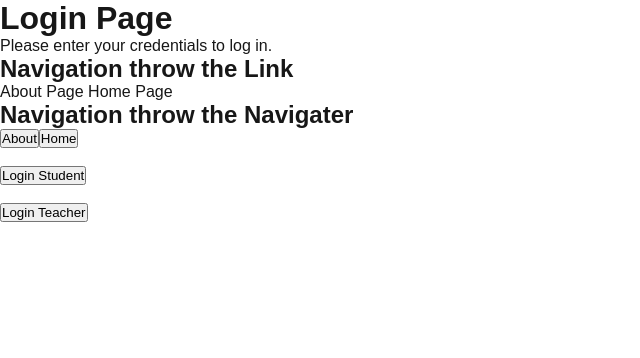
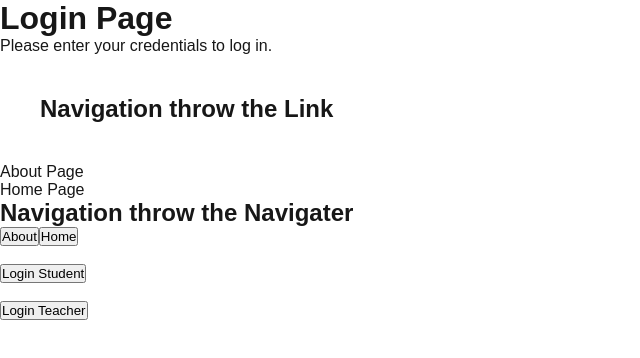
Before and after one commit to Ritiksharmaji/Next-js-tutorial, a Next.js app in the folder app1/: page /login in a window 1280 px wide. Shown: the top 358 px of the page, without its empty margins (0-640 px from the left). Built offline with nearby package versions, Linux system fonts and the light colour scheme.

Commit message:
adding notes on routing

```diff
--- a/app1/src/app/login/page.js
+++ b/app1/src/app/login/page.js
@@ -10,8 +10,9 @@ const Login = () => {
             <h1>Login Page</h1>
             <p>Please enter your credentials to log in.</p>
             {/* Add your login form here */}
-            <h2>Navigation throw the Link</h2>
+            <h2 style={{padding:"20px", margin:"20px"}}>Navigation throw the Link</h2>
             <Link href="/about" className="link"> About Page </Link>
+            <br></br>
             <Link href="/" className="link"> Home Page </Link>
             <h2>Navigation throw the Navigater</h2>
             <button onClick={() => router.push('/about')}>About</button>
```
Also changed, not shown: 1 other file (tests, documents, lock files or other folders).
